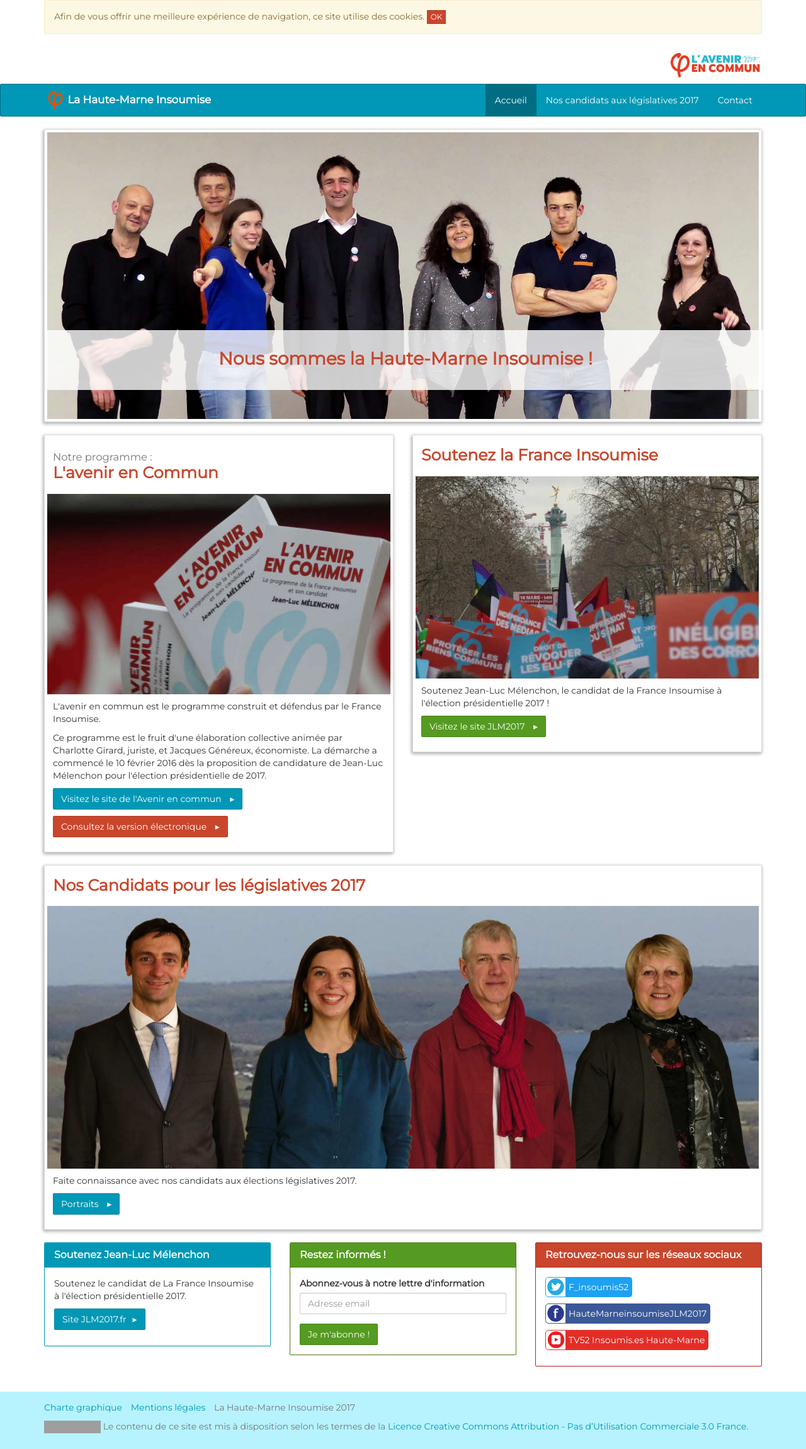
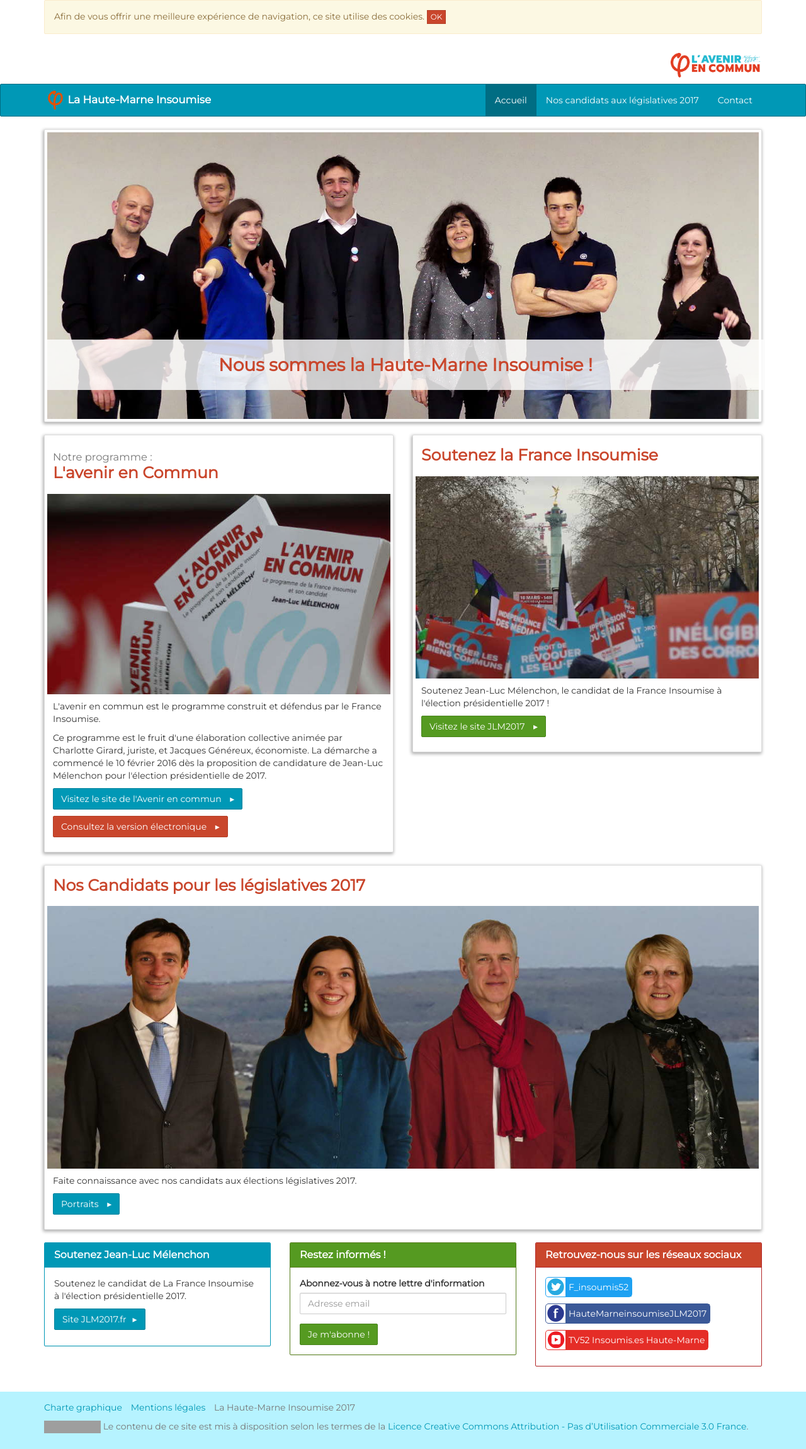
Before and after one commit to HauteMarneInsoumise/HauteMarneInsoumise.github.io, a Jekyll site: the page built from pages/index.html, in a window 1280 px wide. Shown: the whole page at 63% size. Built offline with Jekyll 4.4.1, drawn with Linux system fonts in a browser that asks for light colours; grey boxes are pictures that could not be loaded.

Commit message:
index edit + mentions legales

```diff
--- a/pages/index.html
+++ b/pages/index.html
@@ -4,6 +4,7 @@
 weight: 10
 permalink: /
 ---
+{% comment %}{% include utils/responsive-classes.html %}{% endcomment %}
     <div class="container">
 
       <div class="row">
@@ -11,7 +12,7 @@
           <figure class="thumbnail presentor">
             <img src="/img/team-i52-2.jpg" alt="Marche pour la Sixième République - 18 mars 2017" class="img-responsive">
             <div class="caption">
-              <h1>Nous sommes la Haute-Marne Insoumise !</h1>
+              <h2>Nous sommes la Haute-Marne Insoumise&nbsp;!</h2>
             </div>
           </figure>
         </div>
@@ -59,7 +60,7 @@
             <div class="caption">
               <p>Faite connaissance avec nos candidats aux élections législatives 2017.</p>
 
-              <p><a class="btn btn-primary" href="#" role="button">Portraits <span class="more-arrow">&rtrif;</span></a></p>
+              <p><a class="btn btn-primary" href="/nos-candidats-legislatives-2017/" role="button">Portraits <span class="more-arrow">&rtrif;</span></a></p>
             </div>
           </figure>
         </div>
--- a/pages/mentions-legales.html
+++ b/pages/mentions-legales.html
@@ -3,7 +3,7 @@
 menu: footer
 weight: 120
 ---
-
+<div class="container">
   <div class="row">
     <div class="col-sm-12"><h1 class="page-title">{{ page.title }}</h1></div>
   </div>
```
Also changed, not shown: other parts of pages/mentions-legales.html (+2 -1 lines). Lines whose indentation alone changed are shown as unchanged.
